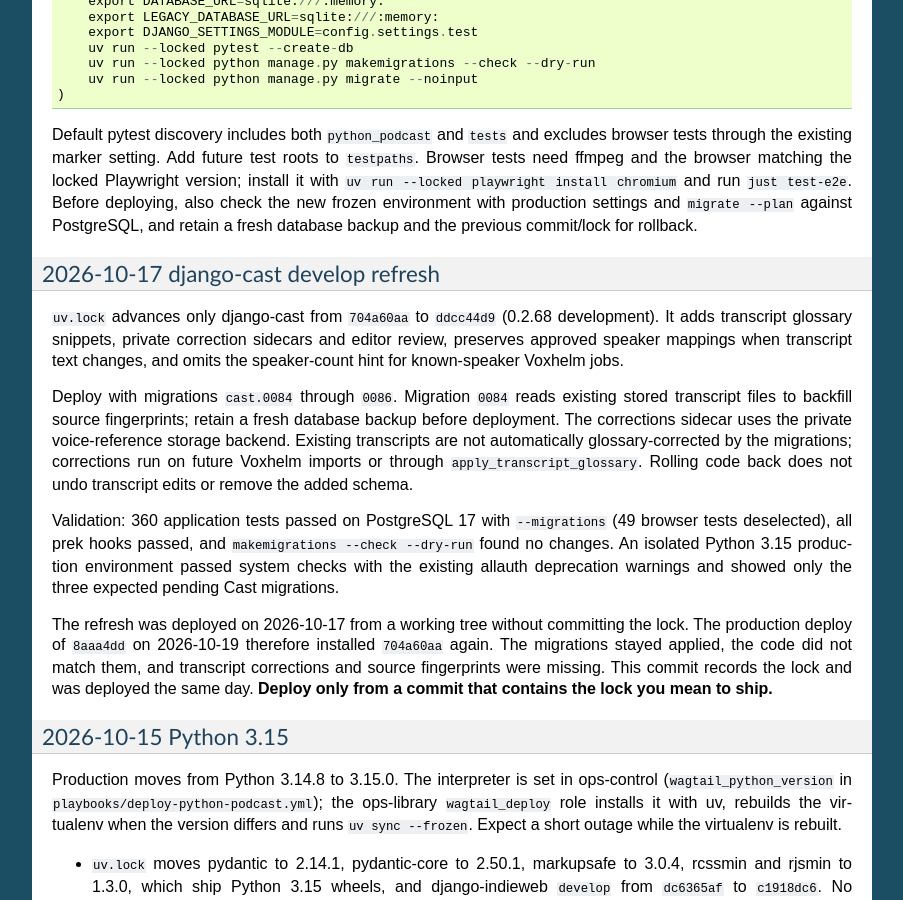
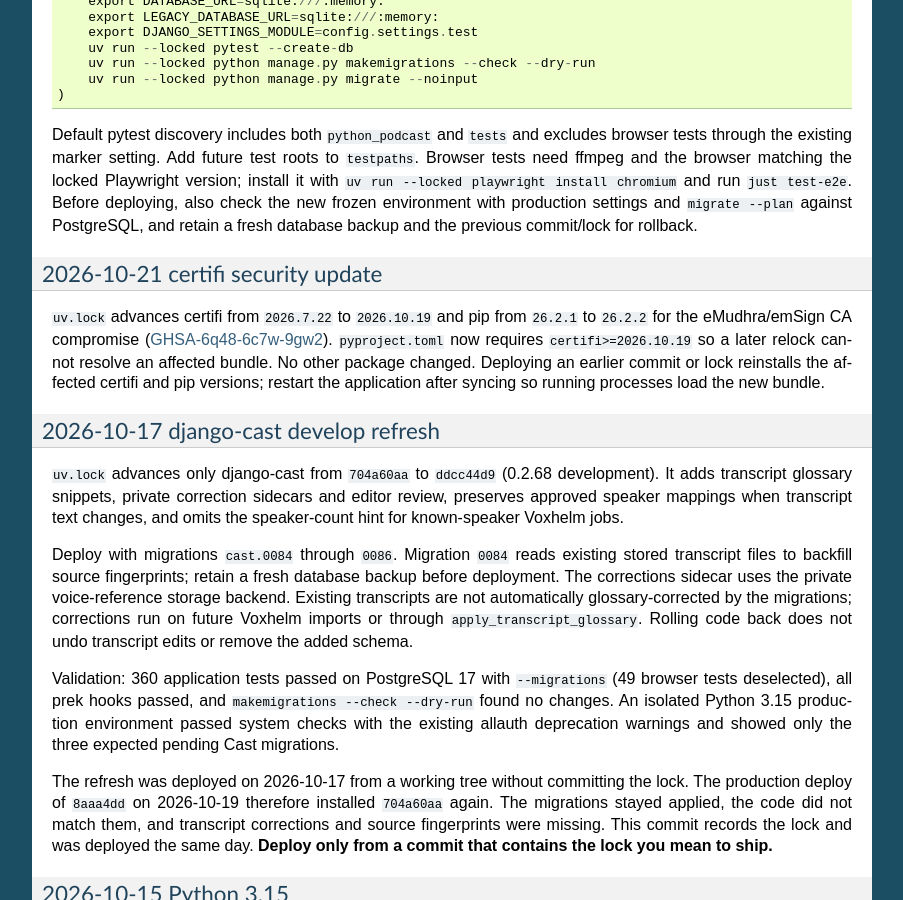
Before and after one commit to ephes/python-podcast, a Sphinx documentation site: the page built from docs/deploy.rst, in a window 1280 px wide and 900 px high, scrolled down 1036 px. Shown: the whole window, without its empty margins (198-1101 px from the left). Built offline with Sphinx 7.4.7, drawn with Linux system fonts in a browser that asks for light colours; some of the changed text lies outside the part shown.

Commit message:
Update certifi and pip for eMudhra CA compromise
Lock certifi 2026.10.19 (GHSA-6q48-6c7w-9gw2) and pip 26.2.2, and require certifi>=2026.10.19, so deployments no longer install a CA bundle that trusts the compromised eMudhra/emSign intermediates. No other package versions change.

```diff
--- a/docs/deploy.rst
+++ b/docs/deploy.rst
@@ -66,6 +66,18 @@
 chromium`` and run ``just test-e2e``. Before deploying, also check the new frozen
 environment with production settings and ``migrate --plan`` against PostgreSQL,
 and retain a fresh database backup and the previous commit/lock for rollback.
+
+2026-10-21 certifi security update
+~~~~~~~~~~~~~~~~~~~~~~~~~~~~~~~~~~
+
+``uv.lock`` advances certifi from ``2026.7.22`` to ``2026.10.19`` and pip from
+``26.2.1`` to ``26.2.2`` for the eMudhra/emSign CA compromise
+(`GHSA-6q48-6c7w-9gw2
+<https://github.com/certifi/python-certifi/security/advisories/GHSA-6q48-6c7w-9gw2>`_).
+``pyproject.toml`` now requires ``certifi>=2026.10.19`` so a later relock cannot
+resolve an affected bundle. No other package changed. Deploying an earlier
+commit or lock reinstalls the affected certifi and pip versions; restart the
+application after syncing so running processes load the new bundle.
 
 2026-10-17 django-cast develop refresh
 ~~~~~~~~~~~~~~~~~~~~~~~~~~~~~~~~~~~~
--- a/pyproject.toml
+++ b/pyproject.toml
@@ -9,7 +9,7 @@
     "boto3",
     "cast-bootstrap5",
     "cast-vue",
-    "certifi",
+    "certifi>=2026.10.19",
     "django-allauth",
     "django-anymail[mailgun]",
     "django-environ",
```
Also changed, not shown: 1 other file.
